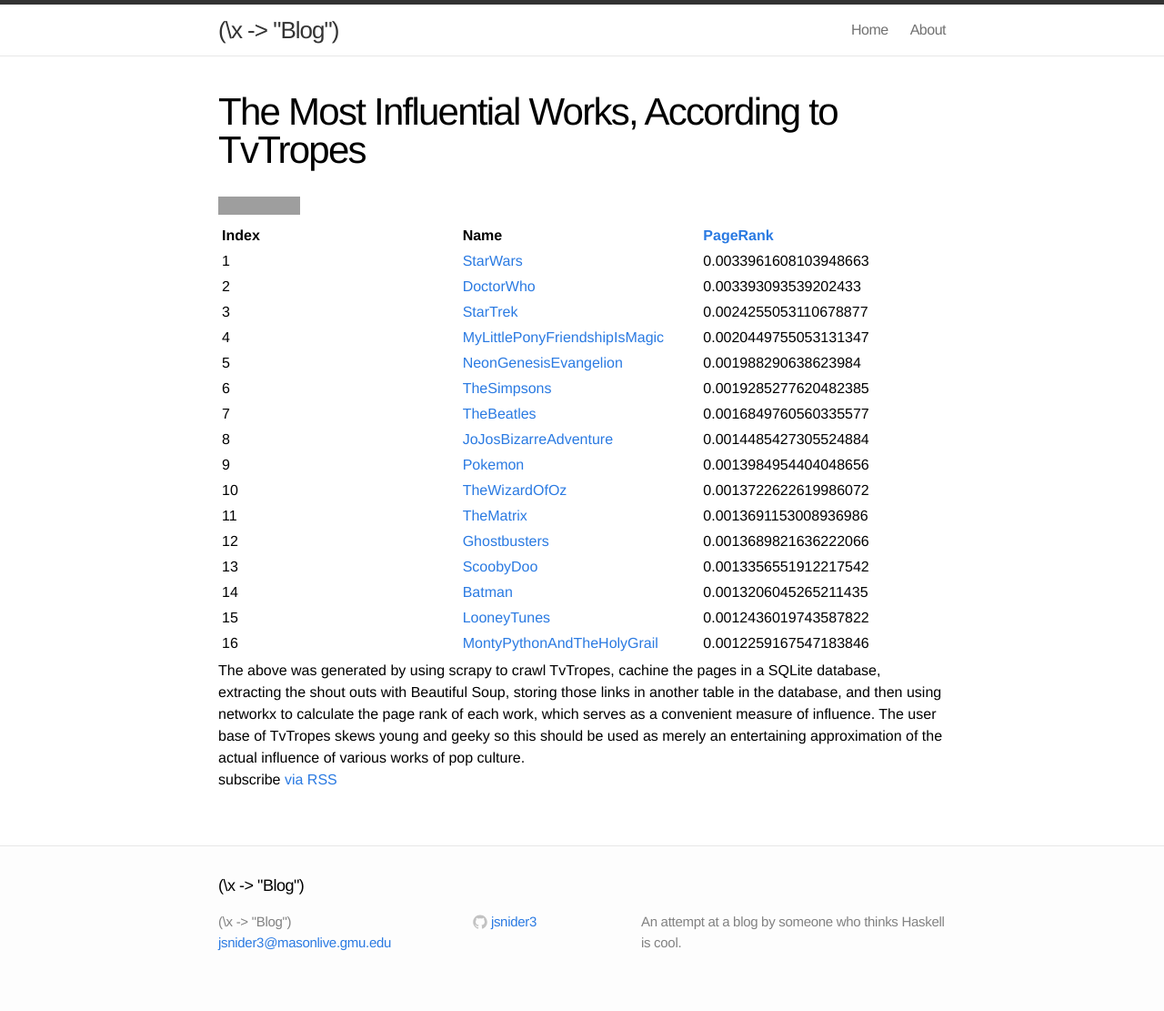
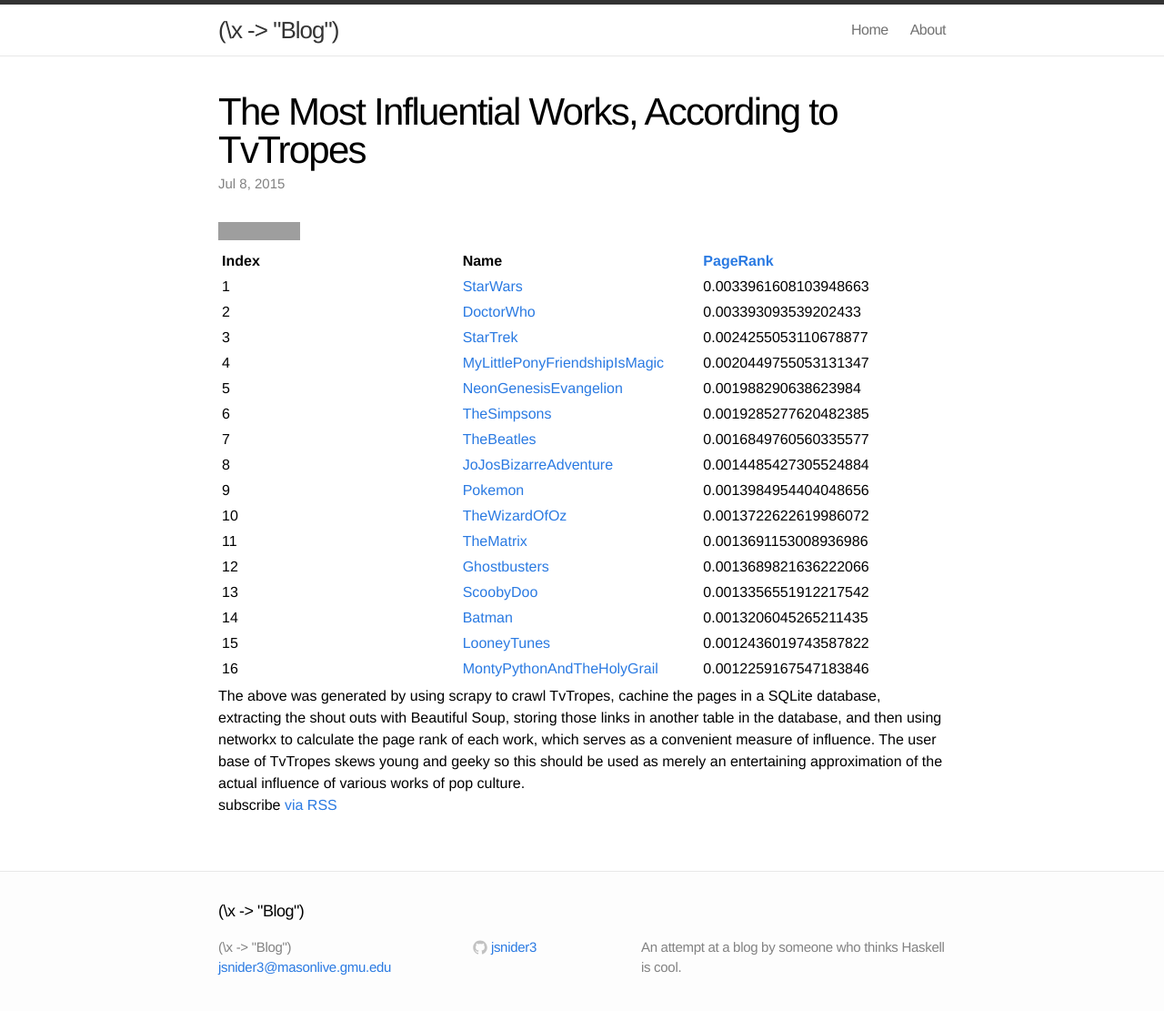
Before and after one commit to jsnider3/QuisCustodiet, a Jekyll site: the page built from index.html, in a window 1280 px wide. Shown: the top 1111 px of the page at 91% size. Built offline with Jekyll 4.4.1, drawn with Linux system fonts in a browser that asks for light colours; nearby versions of some CDN libraries; comment, search, counter and statistics services are not loaded; grey boxes are pictures that could not be loaded.

Commit message:
Added date.

```diff
--- a/index.html
+++ b/index.html
@@ -1,6 +1,7 @@
 ---
 layout: post
 title:  "The Most Influential Works, According to TvTropes"
+date:   2015-07-08 12:00:00
 comments: True
 ---
 
```
Also changed, not shown: 1 other file.
